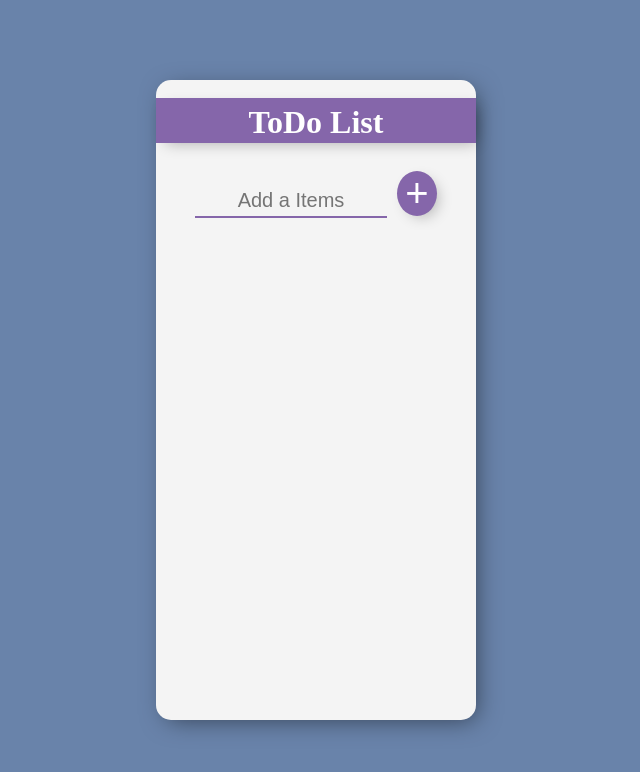
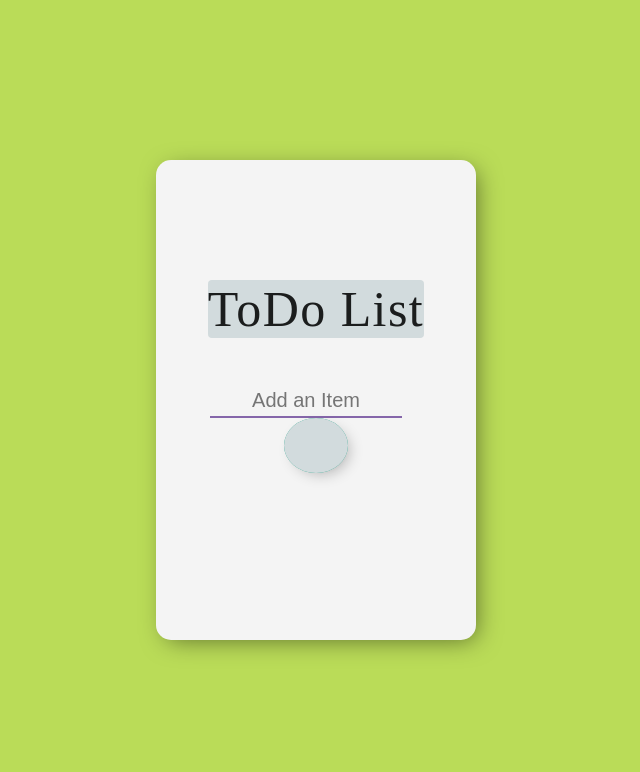
Before and after one commit to MuazamAbbas/ReactJSProject, a React (Create React App) app: page / in a window 1280 px wide. Shown: the top 772 px of the page, without its empty margins (324-964 px from the left). Built offline with nearby package versions, Linux system fonts and the light colour scheme.

Commit message:
Material UI In ReactJS

```diff
--- /dev/null
+++ b/src/Components/Incredecre.jsx
@@ -0,0 +1,37 @@
+import React, { useState } from "react";
+import AddIcon from '@material-ui/icons/Add';
+import DeleteIcon from '@material-ui/icons/Delete';
+import Button from '@material-ui/core/Button';
+
+const Incredecre = () => {
+  const [num, setNum] = useState(0);
+
+  const incNum = () => {
+    setNum(num + 1);
+  };
+
+  const decNum = () => {
+    if (num > 0) {
+      setNum(num - 1);
+    } else {
+        alert('Sorry, Zero Limit Reached');
+      setNum(0);
+    }
+  };
+
+  return (
+    <>
+      <div className="main_div">
+        <div className="center_div">
+          <h1> {num} </h1>
+          <div className="btn_div">
+            <Button variant="contained" onClick={incNum}> <AddIcon /> </Button>
+            <Button onClick={decNum}> <DeleteIcon /> </Button>
+          </div>
+        </div>
+      </div>
+    </>
+  );
+};
+
+export default Incredecre;
--- /dev/null
+++ b/src/Components/ListCom.jsx
@@ -0,0 +1,25 @@
+import React, { useState } from "react";
+import DeleteIcon from "@material-ui/icons/Delete";
+
+const ListCom = (props) => {
+  const [line, setLine] = useState(false);
+
+  const cutIt = () => {
+      setLine(true);
+  };
+
+  return (
+    <>
+      <div className="todo_style">
+        <span onClick={cutIt}>
+          <DeleteIcon />
+        </span>
+        <li style={{ textDecoration: line ? "line-through" : "none" }}>
+          {props.text}
+        </li>
+      </div>
+    </>
+  );
+};
+
+export default ListCom;
--- /dev/null
+++ b/src/Components/ToDoList.jsx
@@ -0,0 +1,45 @@
+import React, { useState } from "react";
+import ListCom from "./ListCom";
+import Button from "@material-ui/core/Button";
+import AddIcon from "@material-ui/icons/Add";
+
+const ToDoList = () => {
+  const [item, setItem] = useState("");
+  const [newitem, setNewItem] = useState([]);
+
+  const itemEvent = (event) => {
+    setItem(event.target.value);
+  };
+
+  const listOfItems = () => {
+    setNewItem((prevValue) => {
+      return [...prevValue, item];
+    });
+    setItem(" ");
+  };
+
+  return (
+    <>
+      <div className="main_div">
+        <div className="center_div">
+          <br />
+          <h1> ToDo List </h1>
+          <br />
+          <input type="text" value={item} placeholder="Add an Item" onChange={itemEvent} />
+          <Button className="newBtn" onClick={listOfItems}>
+            <AddIcon />
+          </Button>
+          <br />
+          <ol>
+            {newitem.map((val, index) => {
+              return <ListCom key={index} text={val} />;
+            })}
+          </ol>
+          <br />
+        </div>
+      </div>
+    </>
+  );
+};
+
+export default ToDoList;
--- a/src/index.css
+++ b/src/index.css
@@ -3,7 +3,7 @@
   padding: 0px;
   background-color: #d2dbdd;
 }
-
+/*
 .heading_style {
   padding: 30px 0;
   text-align: center;
@@ -76,8 +76,9 @@ h3 {
   font-size: 20px;
   font-weight: bold;
 }
-/*
-button{
+/*  */
+
+/* button{
     padding: 5px 8px;
     font-family: 'Montserrat', sans-serif;
     text-transform: uppercase;
@@ -90,8 +91,9 @@ button{
     border: 1px solid black;
     border-radius: 5px;
     cursor: pointer;
-}
-button:hover{
+} */
+
+/* button:hover{
     background-color: black;
     color: white;
     transition: 0.5s;
@@ -109,13 +111,36 @@ button:hover{
 } */
 
 h1 {
+  color: rgba(0, 0, 0, 0.87);
+  font-size: 50px;
+  margin-bottom: 30px;
+  min-width: 64px;
+  box-sizing: border-box;
+  font-weight: 500;
+  border-radius: 4px;
+  letter-spacing: 0.02857em;
+
+}
+
+/* h1 {
+  color: white;
+  background: transparent;
+  font-size: 50px;
+  background-color: #30336b;
+  padding: 6px 0 2px 0;
+  margin-bottom: 10px;
+  width: 100%;
+  box-shadow: 5px 5px 15px -5px rgba(0, 0, 0, 0.3);
+} */
+
+/* h1 {
   color: white;
   background: transparent;
   background-color: #8566aa;
   padding: 6px 0 2px 0;
   margin-bottom: 10px;
   box-shadow: 5px 5px 15px -5px rgba(0, 0, 0, 0.3);
-}
+} */
 
 /* h1 {
     color: white;
@@ -136,23 +161,71 @@ h1 {
     cursor: pointer;
   } */
 
+
+.newBtn{
+  width: 50px;
+  height: 55px;
+  background-color: #16a085 !important;
+  color: white !important;
+  box-shadow: 5px 5px 15px -5px rgba(0, 0, 0, 0.3);
+  border-radius: 50% !important;
+}
+
+.newBtn:hover{
+  color: #16a085 !important;
+  background: white !important;
+}
+
+/*
 button {
   min-height: 40px;
   width: 40px;
-  border-radius: 50%;
+  border-radius: 5%;
   border-color: transparent;
   background-color: #8566aa;
+  background-color: #30336b;
   color: #fff;
   font-size: 40px;
+  font-size: 20px;
   border: none;
   outline: none;
+  padding: 0 15px;
+  margin-top: 30px;
   margin-left: 10px;
   box-shadow: 5px 5px 15px -5px rgba(0, 0, 0, 0.3);
+} */
+
+/* button {
+  min-height: 40px;
+  border-radius: 5%;
+  border-color: transparent;
+  background-color: #30336b;
+  color: #fff;
+  font-size: 20px;
+  border: none;
+  outline: none;
+  padding: 0 15px;
+  margin-top: 30px;
+  box-shadow: 5px 5px 15px -5px rgba(0, 0, 0, 0.3);
+} */
+
+
+/* .btn_div{
+  width: 100%;
+  display: flex;
+  justify-content: space-around;
+  align-items: center;
+} */
+
+
+/*
+button:hover {
+  background-color: #20bf6b;
 }
 
 button:hover {
-  background-color: #20bf6b;
-}
+  background-color: #22a6b3;
+} */
 
 ol {
   margin-top: 30px;
@@ -177,7 +250,7 @@ ol li {
   align-items: center;
 }
 
-.todo_style .fa-times {
+/* .todo_style .fa-times {
   width: 20px;
   height: 20px;
   display: flex;
@@ -188,17 +261,17 @@ ol li {
   margin: 0 15px 0 35px;
   color: aliceblue;
   box-shadow: 5px 5px 15px -5px rgba(0, 0, 0, 0.3);
-}
+} */
 
-.todo_style .fa-times:hover {
+/* .todo_style .fa-times:hover {
   background-color: crimson;
-}
-
+} */
+/*
 .todo_style .fa-times:hover .list_style {
   color: crimson;
-}
+} */
 
-@media (max-width: 768px) {
+/* @media (max-width: 768px) {
   .center_div {
     width: 55%;
   }
@@ -217,9 +290,22 @@ ol li {
     color: #fff;
     font-size: 30px;
   }
+} */
+
+input {
+  text-align: center;
+  height: 30px;
+  border: none;
+  background: transparent;
+  font-size: 20px;
+  font-weight: 500px;
+  width: 60%;
+  border-bottom: 2px solid #8566aa;
+  outline: none;
+  margin-right: 20px;
 }
 
-input {
+/* input {
   text-align: center;
   height: 30px;
   top: 10px;
@@ -230,7 +316,8 @@ input {
   width: 60%;
   border-bottom: 2px solid #8566aa;
   outline: none;
-}
+} */
+
 /* input {
     width: 50%;
     padding: 10px 20px;
@@ -240,18 +327,31 @@ input {
     text-align: center;
   } */
 
-.center_div {
+/* .center_div {
   width: 25%;
   height: 80vh;
   background-color: #f4f4f4;
   box-shadow: 5px 5px 25px -5px rgba(0, 0, 0, 0.5);
   border-radius: 15px;
+} */
+
+.center_div {
+  width: 25%;
+  height: 60vh;
+  background-color: #f4f4f4;
+  box-shadow: 5px 5px 25px -5px rgba(0, 0, 0, 0.5);
+  border-radius: 15px;
+  display: flex;
+  flex-direction: column;
+  justify-content: center;
+  align-items: center;
 }
 
 .main_div {
   width: 100%;
   height: 100vh;
-  background-color: #6983aa;
+  /* background-color: #6983aa; */
+  background-color: #badc58;
   display: flex;
   flex-direction: row;
   justify-content: center;
--- a/src/index.js
+++ b/src/index.js
@@ -1,14 +1,19 @@
 import React from "react";
 import ReactDOM from "react-dom";
 import "./index.css";
-import App from "./Components/App";
+// import App from "./Components/App";
 // import DClock from './DClock';
 // import Events from './Components/Events';
 // import Form from './Components/Form';
+// import Incredecre from "./Components/Incredecre";
+import ToDoList from "./Components/ToDoList";
 
 ReactDOM.render(
   <div>
-    <App />
+    <ToDoList />
+
+    {/*<Incredecre />*/}
+    {/*<App /> */}
     {/* <DClock /> */}
     {/* <Events /> */}
     {/* <Form /> */}
```
Also changed, not shown: package.json (+6 -1 lines), 1 other file (tests, documents, lock files or other folders).
